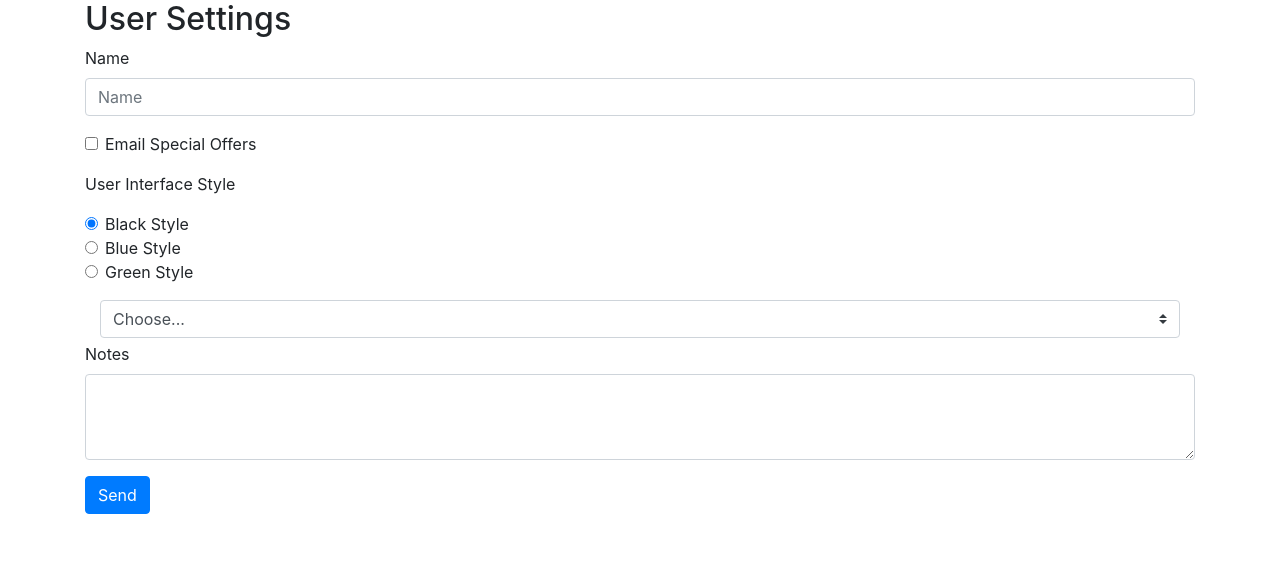
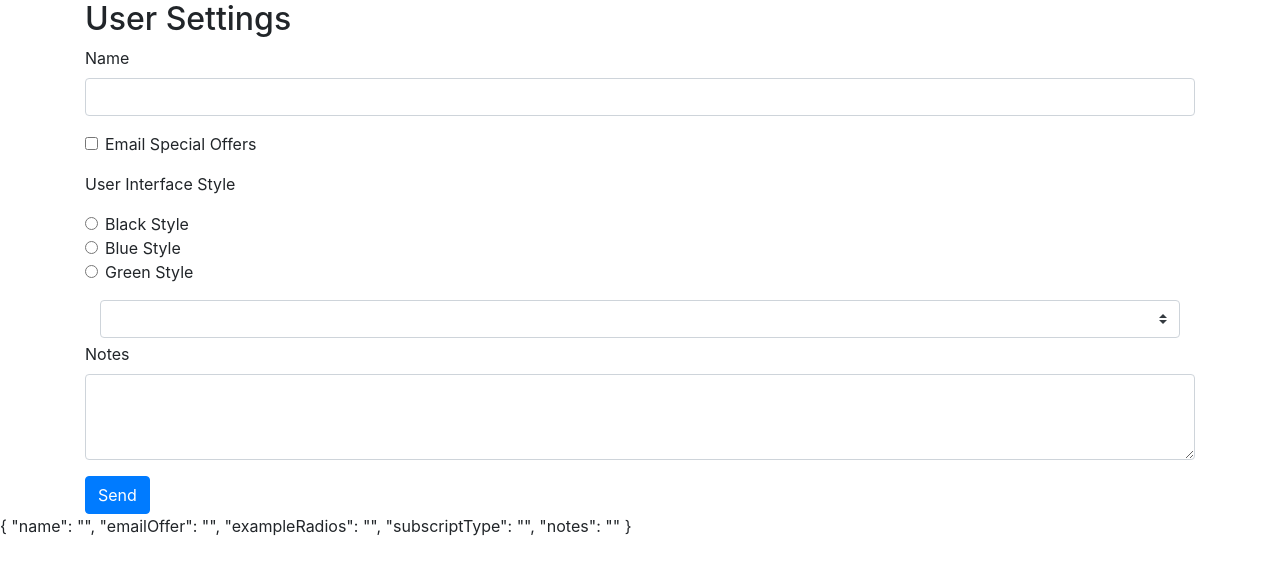
Before and after one commit to deanreid/formsangular, an Angular app: page / in a window 1280 px wide. Shown: the top 574 px of the page. Built offline with nearby package versions, Linux system fonts and the light colour scheme.

Commit message:
ngModel on html and created user-setting mode

```diff
--- a/src/app/app.module.ts
+++ b/src/app/app.module.ts
@@ -1,10 +1,12 @@
 import { BrowserModule } from '@angular/platform-browser';
 import { NgModule } from '@angular/core';
 import { FormsModule} from '@angular/forms';
+import { CommonModule } from '@angular/common';
+import { AppRoutingModule } from './app-routing.module';
 
-import { AppRoutingModule } from './app-routing.module';
 import { AppComponent } from './app.component';
 import { UserSettingsFormComponent } from './user-settings-form/user-settings-form.component';
+
 
 @NgModule({
   declarations: [
@@ -14,6 +16,7 @@ import { UserSettingsFormComponent } from './user-settings-form/user-settings-fo
   imports: [
     BrowserModule,
     AppRoutingModule,
+    CommonModule,
     FormsModule
   ],
   providers: [],
--- /dev/null
+++ b/src/app/model/user-settings-model.ts
@@ -0,0 +1,7 @@
+export interface UserSettings {
+    name: string,
+    emailOffers: boolean,
+    interfaceStyle: string,
+    subscriptionType: number,
+    notes: string
+}
--- a/src/app/user-settings-form/user-settings-form.component.html
+++ b/src/app/user-settings-form/user-settings-form.component.html
@@ -1,40 +1,40 @@
 <div class="container">
     <h2>User Settings</h2>
-    <form >
+    <form #form="ngForm">
         <div class="form-group">
             <label for="name">Name</label>
-            <input id="name" name="name" class="form-control" placeholder="Name">
+            <input id="name" name="name" class="form-control" ngModel>
         </div>
         <div class="form-check form-group">
-            <input class="form-check-input" type="checkbox" value="" id="defaultCheck1">
-            <label class="form-check-label" for="defaultCheck1">
+            <input class="form-check-input" type="checkbox" value="" id="emailOffer" name="emailOffer" ngModel>
+            <label class="form-check-label" for="emailOffer">
               Email Special Offers
             </label>
           </div>
           <p>User Interface Style</p>
          <div class="form-group">
             <div class="form-check">
-                <input class="form-check-input" type="radio" name="exampleRadios" id="exampleRadios1" value="option1" checked>
+                <input class="form-check-input" type="radio" name="exampleRadios" id="exampleRadios1" value="option1" checked ngModel>
                 <label class="form-check-label" for="exampleRadios1">
                   Black Style
                 </label>
               </div>
               <div class="form-check">
-                <input class="form-check-input" type="radio" name="exampleRadios" id="exampleRadios2" value="option2">
+                <input class="form-check-input" type="radio" name="exampleRadios" id="exampleRadios2" value="option2" ngModel>
                 <label class="form-check-label" for="exampleRadios2">
                   Blue Style
                 </label>
               </div>
               <div class="form-check">
-                <input class="form-check-input" type="radio" name="exampleRadios" id="exampleRadios3" value="option3" >
+                <input class="form-check-input" type="radio" name="exampleRadios" id="exampleRadios3" value="option3" ngModel>
                 <label class="form-check-label" for="exampleRadios3">
                   Green Style
                 </label>
               </div>
          </div>
          <div class="form-group col-auto my-1">
-            <label class="mr-sm-2 sr-only" for="inlineFormCustomSelect">Preference</label>
-            <select class="custom-select mr-sm-2" id="inlineFormCustomSelect">
+            <label class="mr-sm-2 sr-only" for="subscriptType">Preference</label>
+            <select class="custom-select mr-sm-2" id="subscriptType" name="subscriptType" ngModel>
               <option selected>Choose...</option>
               <option value="1">Monthly</option>
               <option value="2">Annual</option>
@@ -43,9 +43,13 @@
           </div>
           <div class="form-group">
               <label for="notes">Notes</label>
-              <textarea id="notes" class="form-control" name="notes" rows="3"></textarea>
+              <textarea id="notes" class="form-control" name="notes" rows="3" ngModel></textarea>
           </div>
 
         <button class="btn btn-primary">Send</button>
+
     </form>
 </div>
+<div>
+  {{ form.value | json}}
+</div>
--- a/src/app/user-settings-form/user-settings-form.component.ts
+++ b/src/app/user-settings-form/user-settings-form.component.ts
@@ -1,4 +1,5 @@
 import { Component, OnInit } from '@angular/core';
+import { UserSettings } from '../model/user-settings-model';
 
 @Component({
   selector: 'app-user-settings-form',
@@ -6,10 +7,17 @@ import { Component, OnInit } from '@angular/core';
   styleUrls: ['./user-settings-form.component.css']
 })
 export class UserSettingsFormComponent implements OnInit {
-
+  userSettings: UserSettings = {
+    name: 'Dean',
+    emailOffers: true,
+    interfaceStyle: 'Blue Style',
+    subscriptionType: 1,
+    notes: 'This is a test note'
+  }
   constructor() { }
 
   ngOnInit(): void {
+
   }
 
 }
```
